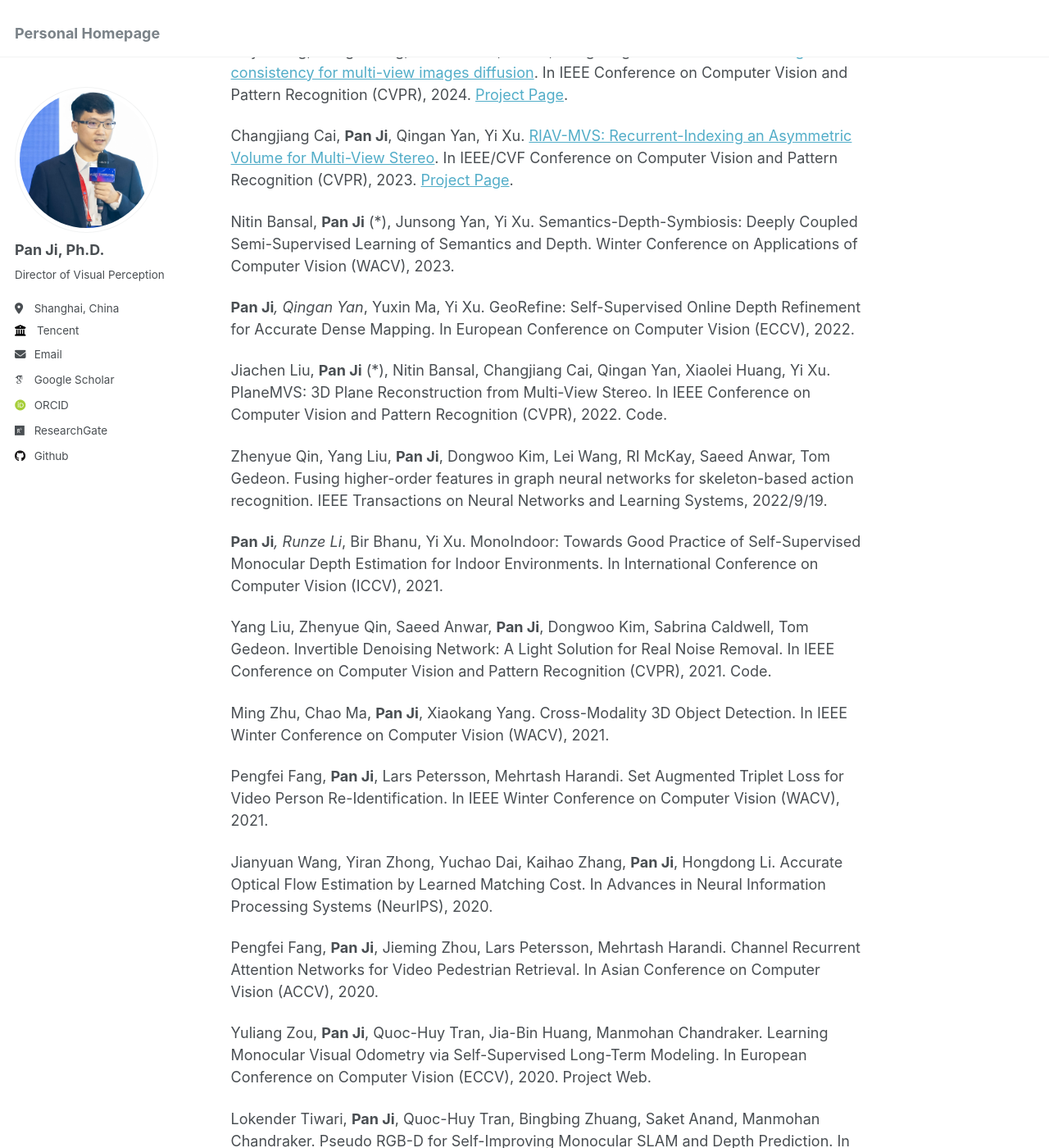
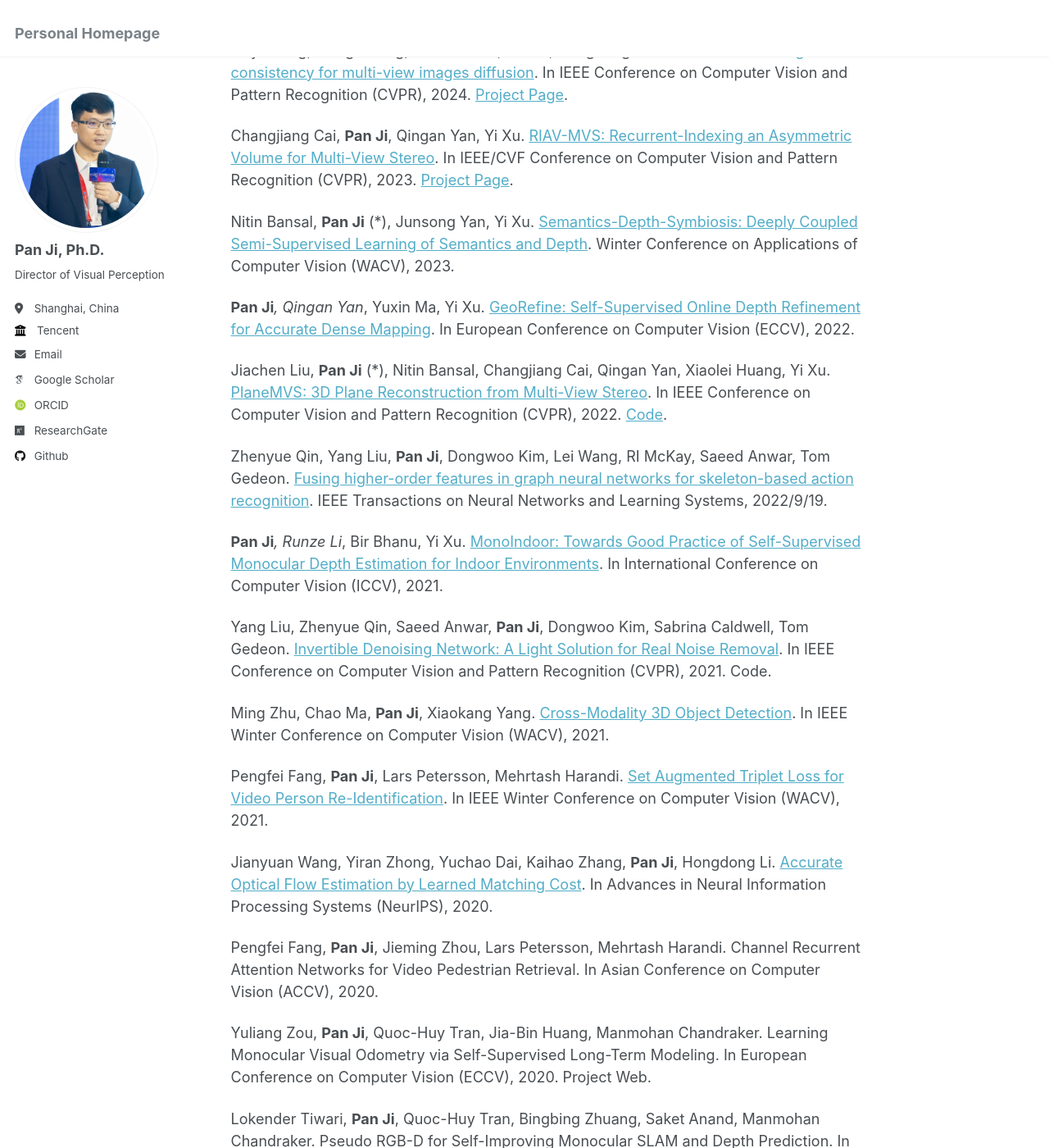
Before and after one commit to panji530/panji, a Jekyll site: the page built from _pages/about.md, in a window 1280 px wide and 1400 px high, scrolled down 1393 px. Shown: the whole window at 82% size. Built offline with Jekyll 4.4.1, drawn with Linux system fonts in a browser that asks for light colours; some web fonts are replaced; part of the change alters nothing that is shown.

```diff
--- a/_pages/about.md
+++ b/_pages/about.md
@@ -32,23 +32,23 @@ Jiayu Yang, Ziang Cheng, Yunfei Duan, **Pan Ji**, Hongdong Li. [Consistnet: Enfo
 
 Changjiang Cai, **Pan Ji**, Qingan Yan, Yi Xu. [RIAV-MVS: Recurrent-Indexing an Asymmetric Volume for Multi-View Stereo](http://openaccess.thecvf.com/content/CVPR2023/html/Cai_RIAV-MVS_Recurrent-Indexing_an_Asymmetric_Volume_for_Multi-View_Stereo_CVPR_2023_paper.html). In IEEE/CVF Conference on Computer Vision and Pattern Recognition (CVPR), 2023. [Project Page](http://www.changjiangcai.com/riav-mvs.github.io/).
 
-Nitin Bansal, **Pan Ji** (*), Junsong Yan, Yi Xu. Semantics-Depth-Symbiosis: Deeply Coupled Semi-Supervised Learning of Semantics and Depth. Winter Conference on Applications of Computer Vision (WACV), 2023.
+Nitin Bansal, **Pan Ji** (*), Junsong Yan, Yi Xu. [Semantics-Depth-Symbiosis: Deeply Coupled Semi-Supervised Learning of Semantics and Depth](https://arxiv.org/pdf/2206.10562.pdf). Winter Conference on Applications of Computer Vision (WACV), 2023.
 
-**Pan Ji***, Qingan Yan*, Yuxin Ma, Yi Xu. GeoRefine: Self-Supervised Online Depth Refinement for Accurate Dense Mapping. In European Conference on Computer Vision (ECCV), 2022.
+**Pan Ji***, Qingan Yan*, Yuxin Ma, Yi Xu. [GeoRefine: Self-Supervised Online Depth Refinement for Accurate Dense Mapping](https://arxiv.org/abs/2205.01656). In European Conference on Computer Vision (ECCV), 2022.
 
-Jiachen Liu, **Pan Ji** (*), Nitin Bansal, Changjiang Cai, Qingan Yan, Xiaolei Huang, Yi Xu. PlaneMVS: 3D Plane Reconstruction from Multi-View Stereo. In IEEE Conference on Computer Vision and Pattern Recognition (CVPR), 2022. Code.
+Jiachen Liu, **Pan Ji** (*), Nitin Bansal, Changjiang Cai, Qingan Yan, Xiaolei Huang, Yi Xu. [PlaneMVS: 3D Plane Reconstruction from Multi-View Stereo](https://arxiv.org/abs/2203.12082). In IEEE Conference on Computer Vision and Pattern Recognition (CVPR), 2022. [Code](https://github.com/oppo-us-research/PlaneMVS).
 
-Zhenyue Qin, Yang Liu, **Pan Ji**, Dongwoo Kim, Lei Wang, RI McKay, Saeed Anwar, Tom Gedeon. Fusing higher-order features in graph neural networks for skeleton-based action recognition. IEEE Transactions on Neural Networks and Learning Systems, 2022/9/19.
+Zhenyue Qin, Yang Liu, **Pan Ji**, Dongwoo Kim, Lei Wang, RI McKay, Saeed Anwar, Tom Gedeon. [Fusing higher-order features in graph neural networks for skeleton-based action recognition](https://ieeexplore.ieee.org/abstract/document/9895208/). IEEE Transactions on Neural Networks and Learning Systems, 2022/9/19.
 
-**Pan Ji***, Runze Li*, Bir Bhanu, Yi Xu. MonoIndoor: Towards Good Practice of Self-Supervised Monocular Depth Estimation for Indoor Environments. In International Conference on Computer Vision (ICCV), 2021.
+**Pan Ji***, Runze Li*, Bir Bhanu, Yi Xu. [MonoIndoor: Towards Good Practice of Self-Supervised Monocular Depth Estimation for Indoor Environments](https://arxiv.org/pdf/2107.12429.pdf). In International Conference on Computer Vision (ICCV), 2021.
 
-Yang Liu, Zhenyue Qin, Saeed Anwar, **Pan Ji**, Dongwoo Kim, Sabrina Caldwell, Tom Gedeon. Invertible Denoising Network: A Light Solution for Real Noise Removal. In IEEE Conference on Computer Vision and Pattern Recognition (CVPR), 2021. Code.
+Yang Liu, Zhenyue Qin, Saeed Anwar, **Pan Ji**, Dongwoo Kim, Sabrina Caldwell, Tom Gedeon. [Invertible Denoising Network: A Light Solution for Real Noise Removal](https://arxiv.org/pdf/2104.10546.pdf). In IEEE Conference on Computer Vision and Pattern Recognition (CVPR), 2021. Code.
 
-Ming Zhu, Chao Ma, **Pan Ji**, Xiaokang Yang.  Cross-Modality 3D Object Detection.  In IEEE Winter Conference on Computer Vision (WACV), 2021.
+Ming Zhu, Chao Ma, **Pan Ji**, Xiaokang Yang.  [Cross-Modality 3D Object Detection](https://arxiv.org/abs/2008.10436).  In IEEE Winter Conference on Computer Vision (WACV), 2021.
 
-Pengfei Fang, **Pan Ji**, Lars Petersson, Mehrtash Harandi. Set Augmented Triplet Loss for Video Person Re-Identification.  In IEEE Winter Conference on Computer Vision (WACV), 2021.
+Pengfei Fang, **Pan Ji**, Lars Petersson, Mehrtash Harandi. [Set Augmented Triplet Loss for Video Person Re-Identification](https://arxiv.org/abs/2011.00774).  In IEEE Winter Conference on Computer Vision (WACV), 2021.
 
-Jianyuan Wang, Yiran Zhong, Yuchao Dai, Kaihao Zhang, **Pan Ji**, Hongdong Li. Accurate Optical Flow Estimation by Learned Matching Cost. In  Advances in Neural Information Processing Systems (NeurIPS), 2020.
+Jianyuan Wang, Yiran Zhong, Yuchao Dai, Kaihao Zhang, **Pan Ji**, Hongdong Li. [Accurate Optical Flow Estimation by Learned Matching Cost](https://arxiv.org/abs/2010.14851). In  Advances in Neural Information Processing Systems (NeurIPS), 2020.
 
 Pengfei Fang, **Pan Ji**, Jieming Zhou, Lars Petersson, Mehrtash Harandi. Channel Recurrent Attention Networks for Video Pedestrian Retrieval.  In Asian Conference on Computer Vision (ACCV), 2020.
 
```
